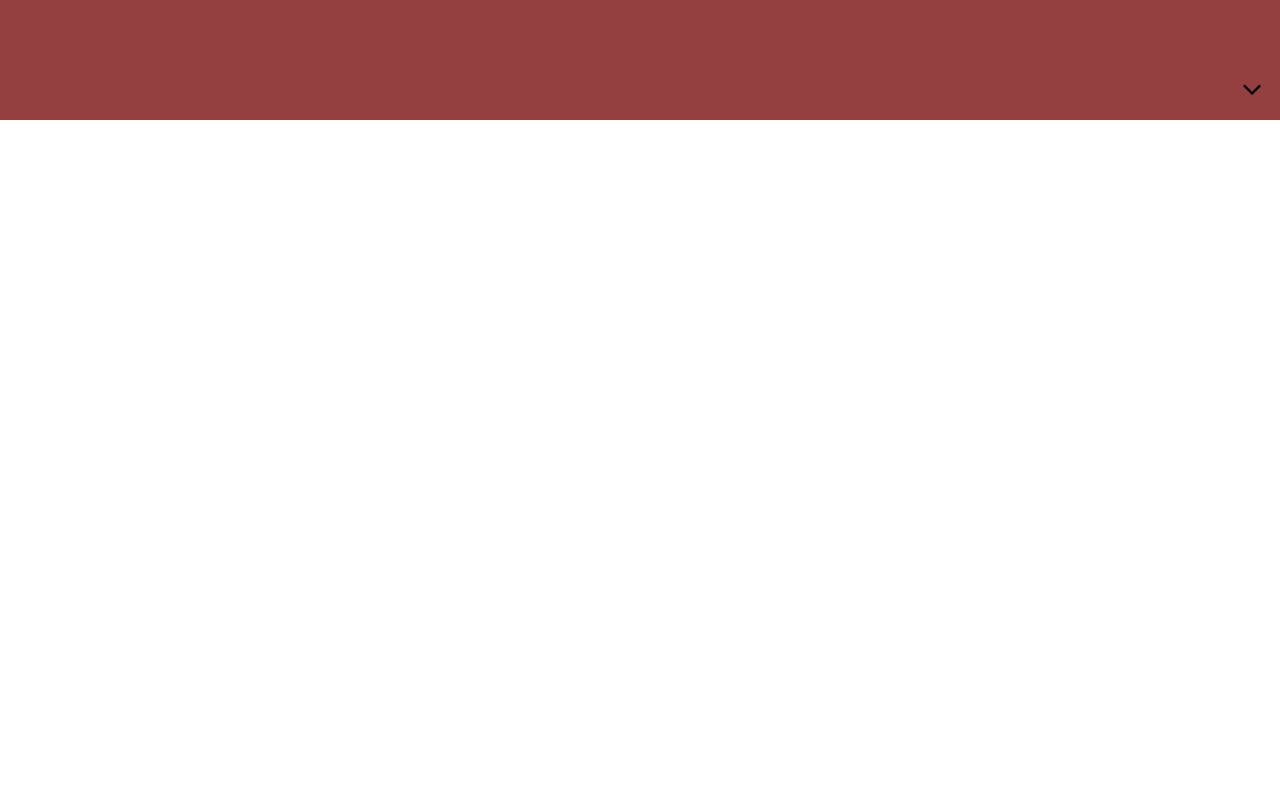
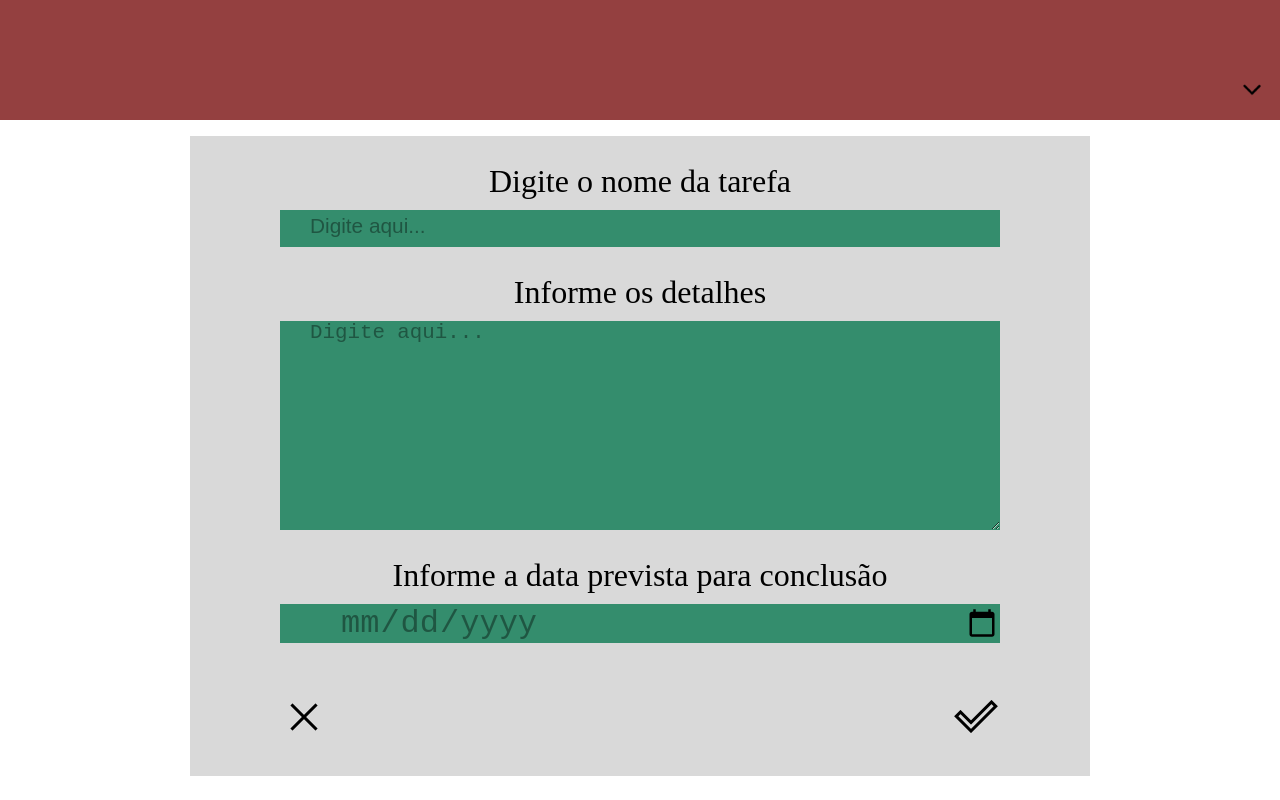
Before and after one commit to Narcolino/TODOZIN, a plain HTML site: page index.html in a window 1280 px wide. Drawn offline with Linux system fonts and the light colour scheme.

Commit message:
foi criado o menu de cadastro de tarefas

```diff
--- a/index.html
+++ b/index.html
@@ -34,8 +34,35 @@
                     </ul>
                 </div>
             </div>
-
         </header>
 
+
+        <form class="container-addList">
+            <div class="container-title">
+                <label for="title">Digite o nome da tarefa</label>
+                <input id="title" class="title" type="text" placeholder="Digite aqui...">
+            </div>
+
+            <div class="container-description">
+                <label for="description">Informe os detalhes</label>
+                <textarea class="description" name="descripition" id="description" cols="50" rows="10" placeholder="Digite aqui..."></textarea>
+            </div>
+            <div class="container-timer">
+                <label for="timer">Informe a data prevista para conclusão</label>
+                <input type="date" id="timer" class="timer">
+            </div>
+            <div class="control">
+                <div class="button-cancel">
+                    <button class="buttons">
+                        <img src="icons/close.png" alt="cancel">
+                    </button>
+                </div>
+                <div class="button-confirm">
+                    <button class="buttons">
+                        <img src="icons/done.png" alt="confirm">
+                    </button>
+                </div>
+            </div>
+        </form>
     </body>
 </html>
--- a/style/style.css
+++ b/style/style.css
@@ -1,6 +1,12 @@
 * {
     margin: 0;
-    padding: 0;
+    padding: 0
+}
+
+body{
+    position: relative;
+    height: 100vh;
+    width: 100vw;
 }
 
 
@@ -43,8 +49,101 @@
 .buttons {
     border: none;
     background: none;
+    cursor: pointer;
 }
 
 .icons{
     height: 4.5vh;
 }
+
+.container-addList{
+    background-color: #D9D9D9;
+    width: 90vw;
+    height: 80vh;
+    max-width: 900px;
+    position: absolute;
+    top: 57%;
+    left: 50%;
+    transform: translate(-50%, -50%);
+    display: flex;
+    flex-direction: column;
+    align-items: center;
+    justify-content: space-evenly;
+    font-size: 2rem;
+}
+
+
+
+.container-title, .container-timer{
+    height: 13%;
+    width: 80%;
+    display: flex;
+    flex-direction: column;
+    text-align: center;
+    gap: 10px;
+}
+
+.title{
+    background-color: #348D6D;
+    height: 100%;
+    border: none;
+
+}
+
+.container-description{
+    height: 40%;
+    width: 80%;
+    display: flex;
+    flex-direction: column;
+    text-align: center;
+    gap: 10px;
+}
+
+.description{
+    background-color: #348D6D;
+    height: 100%;
+    border: none;
+
+}
+
+.timer{
+    background-color: #348D6D;
+    height: 100%;
+    border: none;
+}
+
+.control{
+    display: flex;
+    margin-top: 25px;
+    width: 80%;
+    justify-content: space-between;
+}
+
+
+
+input{
+    font-size: 1rem;
+    outline-color:#15382b;
+    text-indent: 30px;
+}
+
+textarea{
+    font-size: 1rem;
+    outline-color:#15382b;
+    text-indent: 30px;
+}
+
+
+textarea::placeholder{
+    color: rgba(0, 0, 0, 0.39);
+    font-size: 1.3rem;
+}
+input::placeholder{
+    color: rgba(0, 0, 0, 0.39);
+    font-size: 1.3rem;
+
+}
+input[type="date"]{
+    font-size: 2rem;
+    color: rgba(0, 0, 0, 0.39);
+}
```
